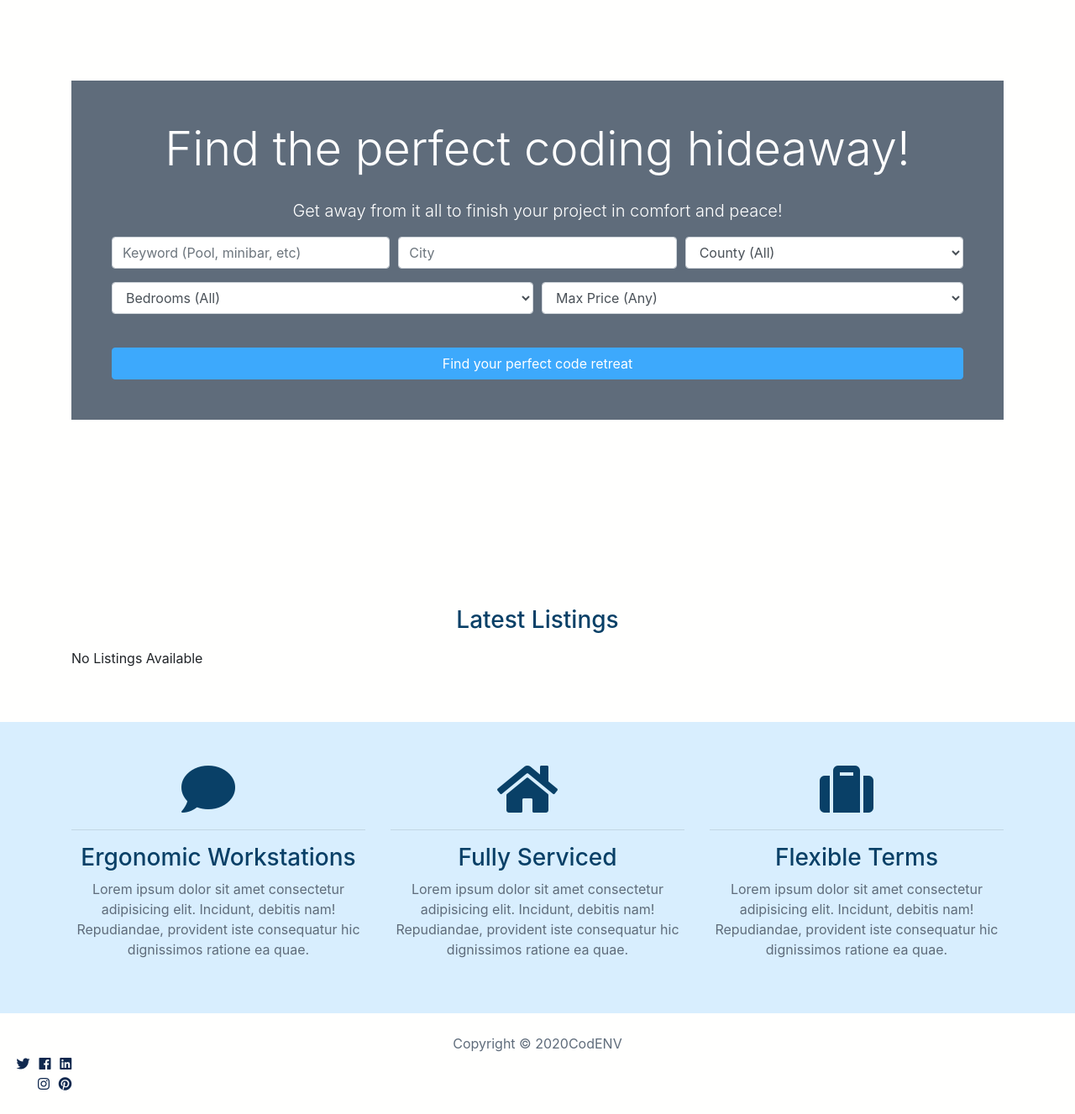
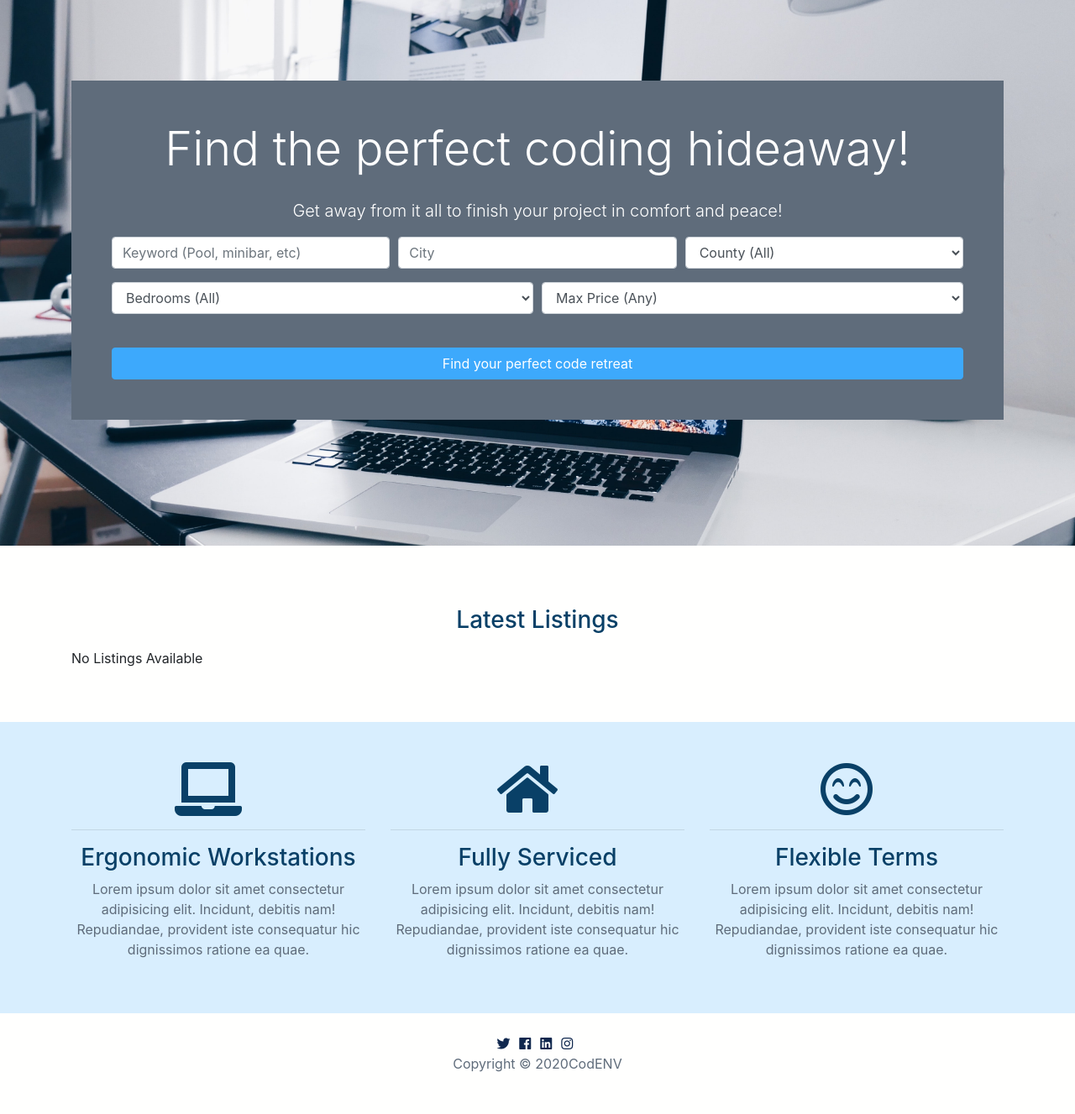
Before and after one commit to Carlscc/codecay, a Django app: template templates/pages/index.html in a window 1280 px wide. Shown: the part 59-1386 px from the top of the page at 84% size. After the commit the page ends 1336 px from the top, so only its background shows below. Run offline with Django 3.2, Linux system fonts and the light colour scheme; the template is opened without the code that fills it, so the values that code supplies are empty; some libraries are stand-ins or nearby versions.

Commit message:
add images, fix styles

```diff
--- a/codec/static/css/style.css
+++ b/codec/static/css/style.css
@@ -15,7 +15,8 @@ img {
   margin-right: 0.4rem; }
 
 #showcase {
-  background: url(../img/showcase.jpg) no-repeat top center fixed/cover;
+  background: url(../img/station4.jpg) no-repeat center;
+  background-size: cover;
   position: relative;
   min-height: 650px;
   color: #fff;
@@ -34,7 +35,7 @@ img {
     background:#5f6c7b; }
 
 #services {
-  background: url(../img/building.jpg) no-repeat top center fixed/cover;
+  background: url(../img/station2.jpg) no-repeat center;
   min-height: 300px;
   position: relative;
   overflow: hidden; }
@@ -45,10 +46,11 @@ img {
     left: 0;
     min-height: 100%;
     width: 100%;
-    background: #d8eefe; }
+    background: #d8eefe;
+   }
 
 #showcase-inner {
-  background: url(../img/building.jpg) no-repeat top center fixed/cover;
+  background: url(../img/station4.jpg) no-repeat center;
   position: relative;
   overflow: hidden;
   min-height: 200px; }
--- a/templates/listings/listing.html
+++ b/templates/listings/listing.html
@@ -9,7 +9,7 @@
     <div class="container">
       <div class="row text-center">
         <div class="col-md-12">
-          <h1 class="display-4">{{ listing.title }]</h1>
+          <h1 class="display-4">{{ listing.title }}</h1>
           <p class="lead">
             <i class="fas fa-map-marker"></i> {{ listing.address }}, {{ listing.city }}, {{listing.county }}</p>
         </div>
--- a/templates/pages/index.html
+++ b/templates/pages/index.html
@@ -15,7 +15,7 @@
           </h1>
           <p class="lead">Get away from it all to finish your project in comfort and peace!</p>
           <div class="search">
-            <form action="{% url 'search'%}">
+            <form action="{% url 'search' %}">
               <!-- Form Row 1 -->
               <div class="form-row">
                 <div class="col-md-4 mb-3">
@@ -128,7 +128,7 @@
     <div class="container">
       <div class="row text-center">
         <div class="col-md-4">
-          <i class="fas fa-comment fa-4x mr-4 icon_color"></i>
+          <i class="fas fa-laptop fa-4x mr-4 icon_color"></i>
           <hr>
           <h3>Ergonomic Workstations</h3>
           <p>Lorem ipsum dolor sit amet consectetur adipisicing elit. Incidunt, debitis nam! Repudiandae, provident iste consequatur
@@ -142,7 +142,7 @@
             hic dignissimos ratione ea quae.</p>
         </div>
         <div class="col-md-4">
-          <i class="fas fa-suitcase fa-4x mr-4 icon_color"></i>
+          <i class="far fa-smile-beam fa-4x mr-4 icon_color"></i>
           <hr>
           <h3>Flexible Terms</h3>
           <p>Lorem ipsum dolor sit amet consectetur adipisicing elit. Incidunt, debitis nam! Repudiandae, provident iste consequatur
--- a/templates/partials/_footer.html
+++ b/templates/partials/_footer.html
@@ -1,10 +1,7 @@
 <!-- Footer -->
 <footer id="main-footer" class="py-4 bg-primary text-white text-center">
-    Copyright &copy;
-    <span class="year"></span>CodENV
-
-    <div class="col-md-1">
-          <div class="social text-right">
+    <div class="col-md-12">
+          <div class="social text-center">
             <a href="#">
               <i class="fab fa-twitter"></i>
             </a>
@@ -17,9 +14,8 @@
             <a href="#">
               <i class="fab fa-instagram"></i>
             </a>
-            <a href="#">
-              <i class="fab fa-pinterest"></i>
-            </a>
           </div>
         </div>
+      Copyright &copy;
+    <span class="year"></span>CodENV
 </footer>
--- a/templates/partials/_navbar.html
+++ b/templates/partials/_navbar.html
@@ -49,7 +49,7 @@
             {% endif %}
           >
             <a class="nav-link" href="{% url 'dashboard' %}">
-            Welcome {{ user.username }} (Dashboard)</a>
+            Welcome {{ user.username }}</a>
           </li>
           <li class="nav-item mr-3">
           <a href="javascript:{document.getElementById('log-out').submit()}" class="nav-link">
```
Also changed, not shown: codec/static/img/station4.jpg, codec/static/img/station5.jpg (added).
